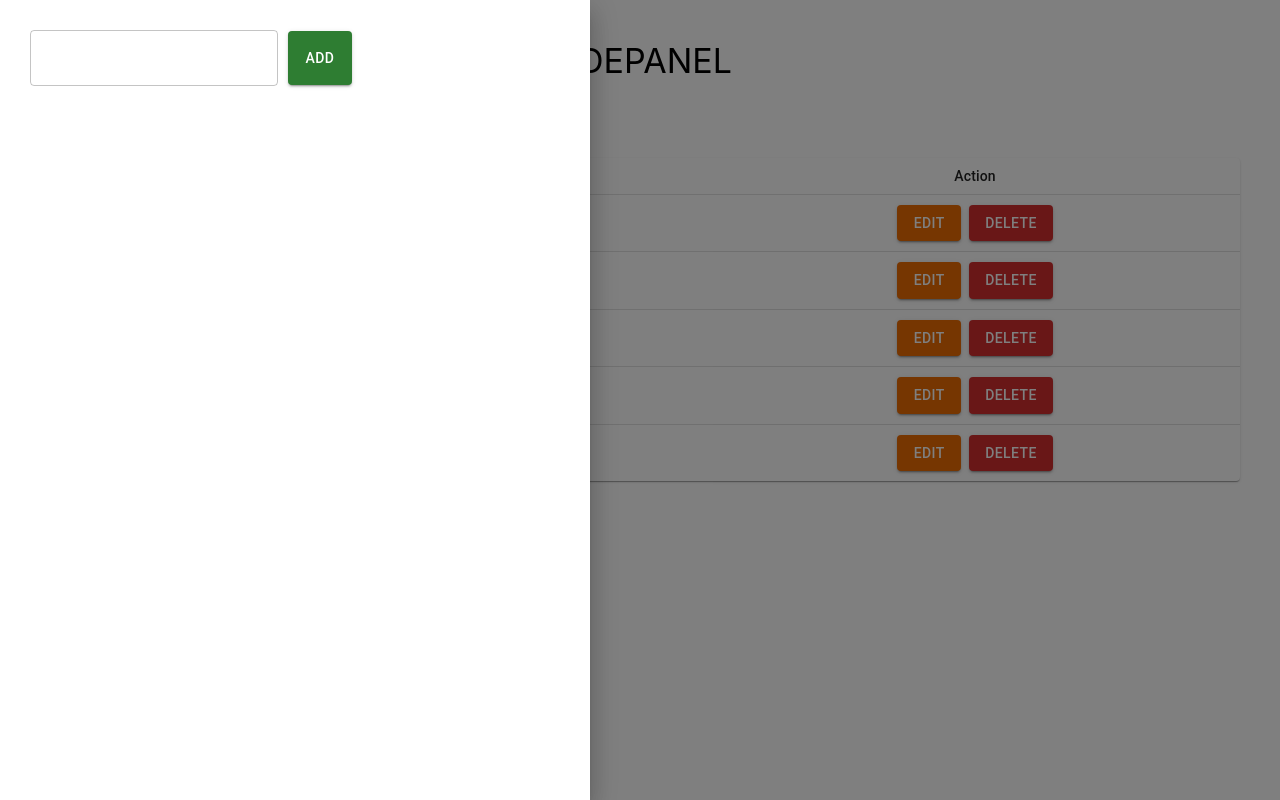
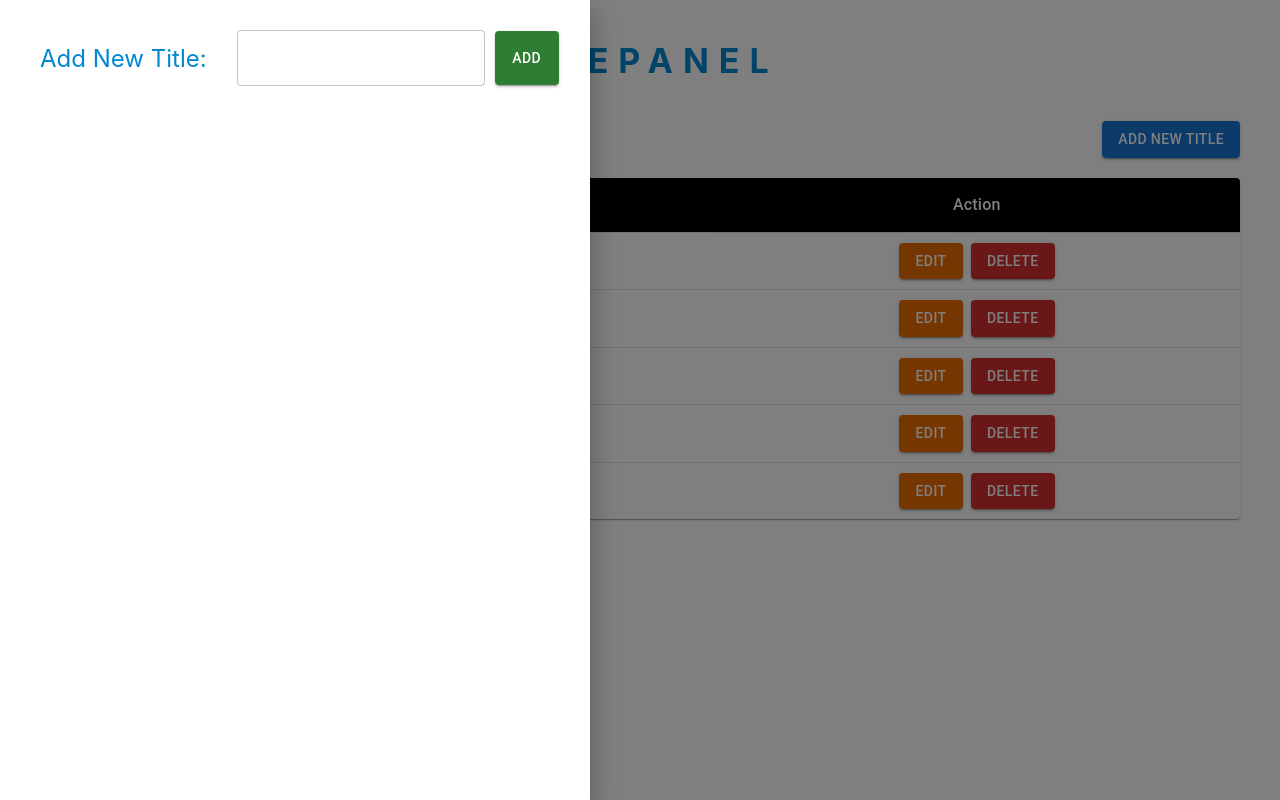
Before and after one commit to Mitanshu21/sidepanel-task, a React (Create React App) app: page / in a window 1280 px wide. Both pictures are taken after a click on the button "ADD NEW TITLE". Built offline with nearby package versions, Linux system fonts and the light colour scheme.

Commit message:
changes in ui

```diff
--- a/src/App.js
+++ b/src/App.js
@@ -22,6 +22,9 @@ function App() {
           textTransform: "capitalize",
           textAlign: "center",
           margin: "40px",
+          fontWeight: "bold",
+          letterSpacing: 10,
+          color: "info.main",
         }}
       >
         SIDEPANEL
--- a/src/components/Main-page/MainPage.js
+++ b/src/components/Main-page/MainPage.js
@@ -45,6 +45,7 @@ const MainPage = ({ data, setAllData }) => {
       <Button
         variant="contained"
         color="primary"
+        sx={{ marginBottom: "20px", float: "right" }}
         onClick={() => {
           setStatus("add");
           setNewTitle({ id: new Date().getTime(), value: "" });
--- a/src/components/Main-page/TableMain.js
+++ b/src/components/Main-page/TableMain.js
@@ -1,22 +1,34 @@
 import React from "react";
 import Table from "@mui/material/Table";
 import TableBody from "@mui/material/TableBody";
-import TableCell from "@mui/material/TableCell";
+
+import { styled } from "@mui/material/styles";
+
+import TableCell, { tableCellClasses } from "@mui/material/TableCell";
 import TableContainer from "@mui/material/TableContainer";
 import TableHead from "@mui/material/TableHead";
 import TableRow from "@mui/material/TableRow";
 import Paper from "@mui/material/Paper";
 import Button from "@mui/material/Button";
 
+const StyledTableCell = styled(TableCell)(({ theme }) => ({
+  [`&.${tableCellClasses.head}`]: {
+    backgroundColor: theme.palette.common.black,
+    color: theme.palette.common.white,
+    padding: 15,
+    fontSize: 16,
+  },
+}));
+
 const TableMain = ({ data, setStatus, setEdit, setToDelete }) => {
   return (
-    <TableContainer component={Paper} align="center">
+    <TableContainer component={Paper}>
       <Table sx={{ maxWidth: "lg" }} size="small" aria-label="a dense table">
         <TableHead>
           <TableRow>
-            <TableCell align="center">Index</TableCell>
-            <TableCell align="center">Title</TableCell>
-            <TableCell align="center">Action</TableCell>
+            <StyledTableCell align="center">Index</StyledTableCell>
+            <StyledTableCell align="center">Title</StyledTableCell>
+            <StyledTableCell align="center">Action</StyledTableCell>
           </TableRow>
         </TableHead>
         <TableBody>
--- a/src/components/Side-bar/Side-bar-op/AddItem.js
+++ b/src/components/Side-bar/Side-bar-op/AddItem.js
@@ -1,38 +1,35 @@
 import { useState } from "react";
-import Box from "@mui/material/Box";
 import Button from "@mui/material/Button";
-import TextField from "@mui/material/TextField";
+import InputField from "./InputField";
 
 const AddItem = ({ newTitle, updateNewTitle }) => {
   const [input, setInput] = useState("");
 
+  const submitHandler = (prop) => {
+    if (prop.value.trim().length === 0) return;
+    updateNewTitle(prop);
+  };
+
   return (
     <>
       {newTitle.id !== null && newTitle !== false && (
-        <Box
-          sx={{
-            display: "flex",
-            alignItems: "center",
-          }}
+        <InputField
+          color="info.main"
+          label="Add new title:"
+          input={input}
+          setInput={setInput}
         >
-          <TextField
-            type="text"
-            id="outlined-size-normal"
-            sx={{ margin: "10px" }}
-            value={input}
-            onChange={(e) => setInput(e.target.value)}
-          />
           <Button
             variant="contained"
             color="success"
             sx={{ padding: "15px" }}
             onClick={() => {
-              updateNewTitle({ id: newTitle.id, value: input });
+              submitHandler({ id: newTitle.id, value: input });
             }}
           >
             Add
           </Button>
-        </Box>
+        </InputField>
       )}
     </>
   );
--- a/src/components/Side-bar/Side-bar-op/DeleteItem.js
+++ b/src/components/Side-bar/Side-bar-op/DeleteItem.js
@@ -17,9 +17,10 @@ const DeleteItem = ({ deleteItem, deleteData, setSidebarStatus }) => {
               fontSize: "h4.fontSize",
               textTransform: "capitalize",
               margin: "20px",
+              color: "error.main",
             }}
           >
-            Are you sure?
+            are you sure want to delete?
           </Box>
           <Box
             sx={{
--- /dev/null
+++ b/src/components/Side-bar/Side-bar-op/InputField.js
@@ -0,0 +1,40 @@
+import React from "react";
+import Box from "@mui/material/Box";
+import TextField from "@mui/material/TextField";
+
+function InputField(props) {
+  const changeHandler = (e) => {
+    if (e.target.value.length > 20) return;
+    props.setInput(e.target.value);
+  };
+
+  return (
+    <Box
+      sx={{
+        display: "flex",
+        alignItems: "center",
+      }}
+    >
+      <Box
+        sx={{
+          fontSize: "h5.fontSize",
+          textTransform: "capitalize",
+          margin: "20px",
+          color: props.color,
+        }}
+      >
+        {props.label}
+      </Box>
+      <TextField
+        type="text"
+        id="outlined-size-normal"
+        sx={{ margin: "10px" }}
+        value={props.input}
+        onChange={changeHandler}
+      />
+      {props.children}
+    </Box>
+  );
+}
+
+export default InputField;
--- a/src/components/Side-bar/Side-bar-op/UpdateItem.js
+++ b/src/components/Side-bar/Side-bar-op/UpdateItem.js
@@ -1,38 +1,35 @@
 import { useState } from "react";
-import Box from "@mui/material/Box";
 import Button from "@mui/material/Button";
-import TextField from "@mui/material/TextField";
+import InputField from "./InputField";
 
 const UpdateItem = ({ edit, updateData }) => {
   const [input, setInput] = useState(edit.value || "");
 
+  const submitHandler = (prop) => {
+    if (prop.value.trim().length === 0) return;
+    updateData(prop);
+  };
+
   return (
     <>
       {edit.id !== null && edit !== false && (
-        <Box
-          sx={{
-            display: "flex",
-            alignItems: "center",
-          }}
+        <InputField
+          color="warning.main"
+          label="Edit title:"
+          input={input}
+          setInput={setInput}
         >
-          <TextField
-            type="text"
-            id="outlined-size-normal"
-            sx={{ margin: "10px" }}
-            value={input}
-            onChange={(e) => setInput(e.target.value)}
-          />
           <Button
             variant="contained"
             color="success"
             sx={{ padding: "15px" }}
             onClick={() => {
-              updateData({ id: edit.id, value: input });
+              submitHandler({ id: edit.id, value: input });
             }}
           >
             Update
           </Button>
-        </Box>
+        </InputField>
       )}
     </>
   );
```
